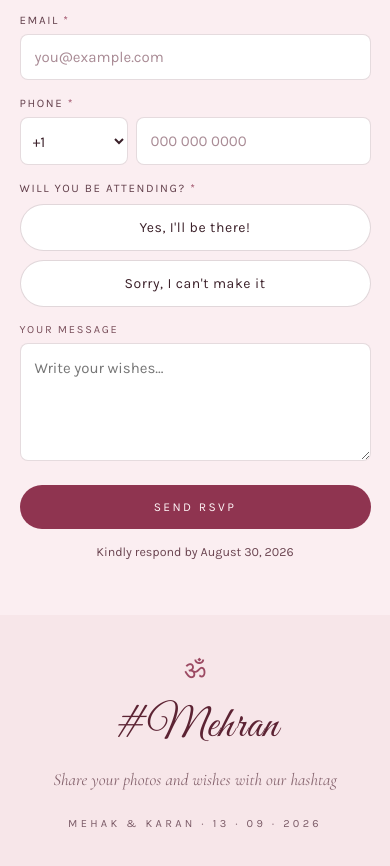
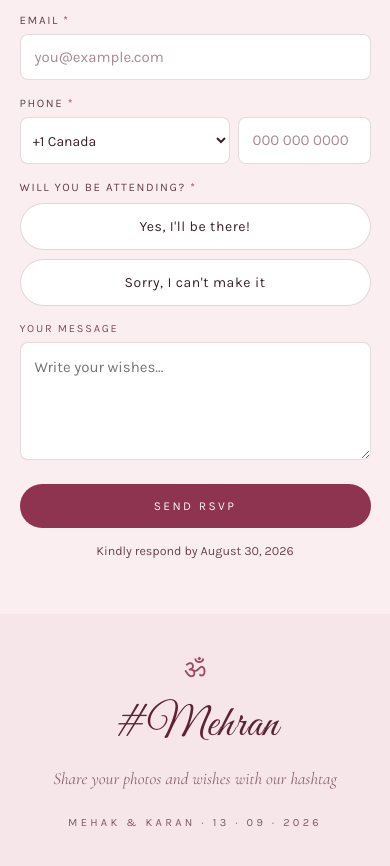
Before and after one commit to CheemaNav/mehakwedskaran, a plain HTML site: page Wedding Invite.dc.html in a window 390 px wide. Shown: the part 3628-4494 px from the top of the page. Drawn offline with nearby package versions, Linux system fonts and the light colour scheme; a web font is replaced by a local one.

Commit message:
Show country names next to dial codes in the RSVP phone dropdown.
Co-authored-by: Cursor <cursoragent@cursor.com>

```diff
--- a/Wedding Invite.dc.html
+++ b/Wedding Invite.dc.html
@@ -197,56 +197,57 @@ input::placeholder{color:#a98b95}
       <div>
         <label style="display:block;margin-bottom:7px;font-size:11.5px;letter-spacing:.14em;text-transform:uppercase;color:#63404c">Phone <span style="color:#9c4a63">*</span></label>
         <div style="display:flex;gap:8px;align-items:stretch">
-          <select value="{{ dialCode }}" onChange="{{ onDialCode }}" aria-label="Country code" style="width:108px;flex-shrink:0;box-sizing:border-box;padding:13px 8px;background:#fff;border:1px solid rgba(92,35,51,.16);border-radius:8px;font-size:15px;color:#3b2029;cursor:pointer">
-            <option value="+1">+1</option>
-            <option value="+7">+7</option>
-            <option value="+20">+20</option>
-            <option value="+27">+27</option>
-            <option value="+31">+31</option>
-            <option value="+32">+32</option>
-            <option value="+33">+33</option>
-            <option value="+34">+34</option>
-            <option value="+39">+39</option>
-            <option value="+41">+41</option>
-            <option value="+43">+43</option>
-            <option value="+44">+44</option>
-            <option value="+45">+45</option>
-            <option value="+46">+46</option>
-            <option value="+47">+47</option>
-            <option value="+48">+48</option>
-            <option value="+49">+49</option>
-            <option value="+52">+52</option>
-            <option value="+55">+55</option>
-            <option value="+60">+60</option>
-            <option value="+61">+61</option>
-            <option value="+62">+62</option>
-            <option value="+63">+63</option>
-            <option value="+64">+64</option>
-            <option value="+65">+65</option>
-            <option value="+66">+66</option>
-            <option value="+81">+81</option>
-            <option value="+82">+82</option>
-            <option value="+86">+86</option>
-            <option value="+90">+90</option>
-            <option value="+91">+91</option>
-            <option value="+92">+92</option>
-            <option value="+94">+94</option>
-            <option value="+212">+212</option>
-            <option value="+234">+234</option>
-            <option value="+254">+254</option>
-            <option value="+351">+351</option>
-            <option value="+353">+353</option>
-            <option value="+852">+852</option>
-            <option value="+880">+880</option>
-            <option value="+886">+886</option>
-            <option value="+965">+965</option>
-            <option value="+966">+966</option>
-            <option value="+968">+968</option>
-            <option value="+971">+971</option>
-            <option value="+972">+972</option>
-            <option value="+973">+973</option>
-            <option value="+974">+974</option>
-            <option value="+977">+977</option>
+          <select value="{{ dialCode }}" onChange="{{ onDialCode }}" aria-label="Country code" style="flex:0 1 210px;min-width:148px;max-width:230px;box-sizing:border-box;padding:13px 8px;background:#fff;border:1px solid rgba(92,35,51,.16);border-radius:8px;font-size:14px;color:#3b2029;cursor:pointer">
+            <option value="+1">+1 Canada</option>
+            <option value="+1">+1 United States</option>
+            <option value="+7">+7 Russia</option>
+            <option value="+20">+20 Egypt</option>
+            <option value="+27">+27 South Africa</option>
+            <option value="+31">+31 Netherlands</option>
+            <option value="+32">+32 Belgium</option>
+            <option value="+33">+33 France</option>
+            <option value="+34">+34 Spain</option>
+            <option value="+39">+39 Italy</option>
+            <option value="+41">+41 Switzerland</option>
+            <option value="+43">+43 Austria</option>
+            <option value="+44">+44 United Kingdom</option>
+            <option value="+45">+45 Denmark</option>
+            <option value="+46">+46 Sweden</option>
+            <option value="+47">+47 Norway</option>
+            <option value="+48">+48 Poland</option>
+            <option value="+49">+49 Germany</option>
+            <option value="+52">+52 Mexico</option>
+            <option value="+55">+55 Brazil</option>
+            <option value="+60">+60 Malaysia</option>
+            <option value="+61">+61 Australia</option>
+            <option value="+62">+62 Indonesia</option>
+            <option value="+63">+63 Philippines</option>
+            <option value="+64">+64 New Zealand</option>
+            <option value="+65">+65 Singapore</option>
+            <option value="+66">+66 Thailand</option>
+            <option value="+81">+81 Japan</option>
+            <option value="+82">+82 South Korea</option>
+            <option value="+86">+86 China</option>
+            <option value="+90">+90 Turkey</option>
+            <option value="+91">+91 India</option>
+            <option value="+92">+92 Pakistan</option>
+            <option value="+94">+94 Sri Lanka</option>
+            <option value="+212">+212 Morocco</option>
+            <option value="+234">+234 Nigeria</option>
+            <option value="+254">+254 Kenya</option>
+            <option value="+351">+351 Portugal</option>
+            <option value="+353">+353 Ireland</option>
+            <option value="+852">+852 Hong Kong</option>
+            <option value="+880">+880 Bangladesh</option>
+            <option value="+886">+886 Taiwan</option>
+            <option value="+965">+965 Kuwait</option>
+            <option value="+966">+966 Saudi Arabia</option>
+            <option value="+968">+968 Oman</option>
+            <option value="+971">+971 United Arab Emirates</option>
+            <option value="+972">+972 Israel</option>
+            <option value="+973">+973 Bahrain</option>
+            <option value="+974">+974 Qatar</option>
+            <option value="+977">+977 Nepal</option>
           </select>
           <input type="tel" inputMode="numeric" autocomplete="tel-national" maxlength="15" value="{{ phone }}" onChange="{{ onPhone }}" placeholder="000 000 0000" style="flex:1;min-width:0;box-sizing:border-box;padding:13px 14px;background:#fff;border:1px solid rgba(92,35,51,.16);border-radius:8px;font-size:15px;color:#3b2029">
         </div>
```
